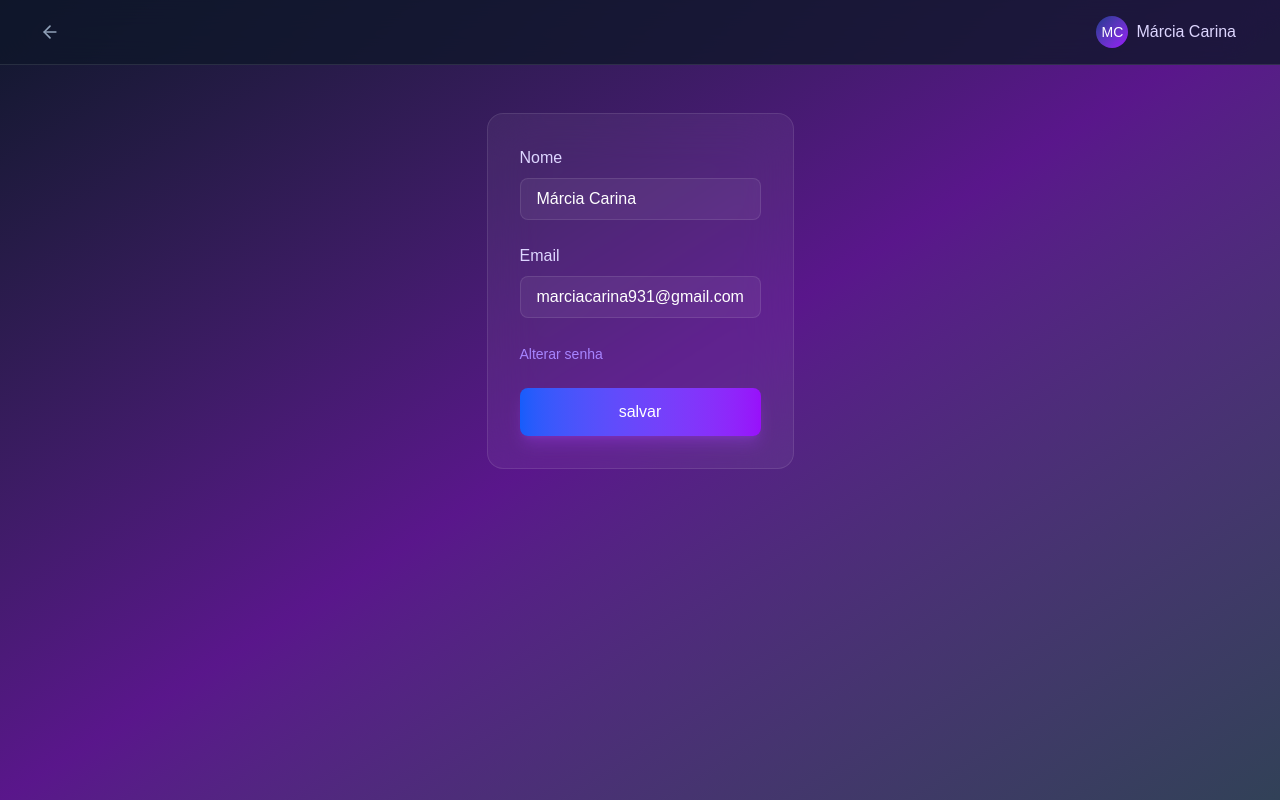
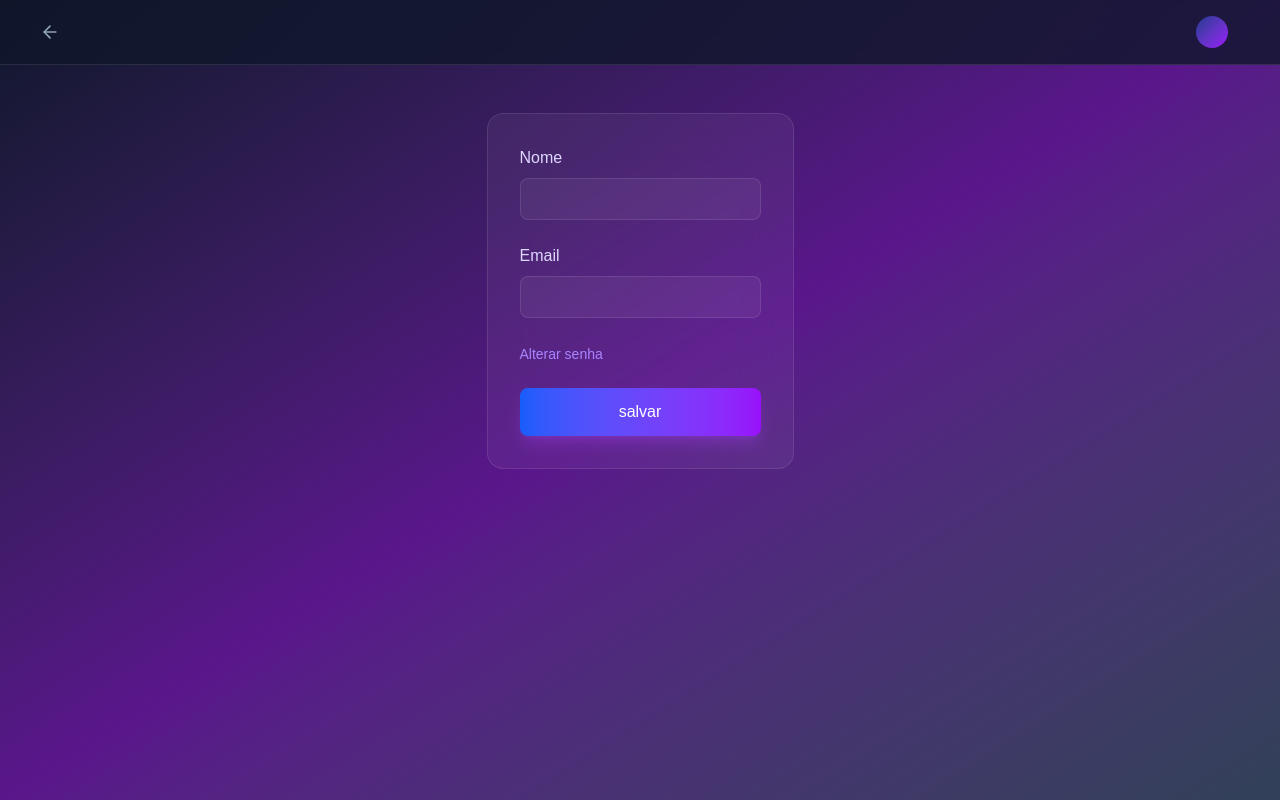
Before and after one commit to mcarina/minaro-forms, a Next.js app in the folder frontend/app/: page /Meu-Perfil in a window 1280 px wide. Built offline with nearby package versions, Linux system fonts and the light colour scheme; no server answers.

Commit message:
conectando a api, rota user me no frontend e pequenos ajustes no backend

```diff
--- a/frontend/app/src/app/(interno)/Home/components/formsGrid.tsx
+++ b/frontend/app/src/app/(interno)/Home/components/formsGrid.tsx
@@ -1,16 +1,27 @@
 "use client";
 import { Clock, Star, Users } from "lucide-react";
-import { FormFilter, FormItem, mockForms } from "../mocks/mockForms";
-import { useState } from "react";
+import { useEffect, useState } from "react";
 import FormDropdown from "./FormDropdown";
+import { getForms } from "../services/getForms.service";
+
+export type FormFilter = "all" | "favorites" | "recent"
 
 interface FormsGridProps {
     searchQuery: string;
     filter: FormFilter;
 }
 
+interface Form {
+    id: string
+    title: string
+    description: string
+    answersCount: number
+    lastUpdate: string
+    isFavorite: boolean
+}
+
 export default function FormsGrid({ searchQuery, filter }: FormsGridProps) {
-    const [forms, setForms] = useState<FormItem[]>(mockForms)
+    const [forms, setForms] = useState<Form[]>([])
     const normalizedSearch = searchQuery.trim().toLowerCase()
     const visibleForms = forms.filter((form, index) => {
         const matchesSearch =
@@ -31,6 +42,18 @@ export default function FormsGrid({ searchQuery, filter }: FormsGridProps) {
     const deleteForm = (id: string) => {
         setForms((prev) => prev.filter((form) => form.id !== id))
     }
+
+    useEffect(() => {
+        async function loadForms() {
+            try {
+                const data = await getForms()
+                setForms(data)
+            } catch (error) {
+                console.error(error)
+            }
+        } loadForms()
+    }, [])
+
     return (
         <div className="grid grid-cols-1 sm:grid-cols-2 lg:grid-cols-3 xl:grid-cols-4 gap-5">
             {visibleForms.map((form) => (
@@ -61,7 +84,7 @@ export default function FormsGrid({ searchQuery, filter }: FormsGridProps) {
                         <div className="flex items-center gap-4 text-sm">
                             <div className="flex items-center gap-1.5 text-violet-300">
                                 <Users className="w-4 h-4" />
-                                <span>{form.responses} respostas</span>
+                                <span>{form.answersCount} respostas</span>
                             </div>
                         </div>
                     </div>
@@ -69,7 +92,7 @@ export default function FormsGrid({ searchQuery, filter }: FormsGridProps) {
                     <footer className="pt-3 border-t border-white/10">
                         <div className="flex items-center gap-1.5 text-xs text-violet-400">
                             <Clock className="w-3.5 h-3.5" />
-                            <span>Editado {form.lastEdited}</span>
+                            <span>Editado {form.lastUpdate}</span>
                         </div>
                     </footer>
                 </div>
--- a/frontend/app/src/app/(interno)/Home/components/userMenu.tsx
+++ b/frontend/app/src/app/(interno)/Home/components/userMenu.tsx
@@ -1,13 +1,31 @@
 "use client";
 
 import Link from "next/link";
-import { useState } from "react";
+import { useEffect, useState } from "react";
 import { LogOut, Settings, User } from "lucide-react";
 import { useRouter } from "next/navigation";
+import { getMe } from "../../Meu-Perfil/services/getUserId.service";
+import { getInitials } from "@/app/utils/getInitials";
+
+interface User {
+    name: string
+}
 
 export default function UserMenu() {
   const router = useRouter();
   const [open, setOpen] = useState(false);
+  const [user, setUser] = useState<User | null>(null)
+
+    useEffect(() => {
+        async function loadUser() {
+            try {
+                const data = await getMe()
+                setUser(data)
+            } catch (error) {
+                console.error(error)
+            }
+        } loadUser()
+    }, [])
 
   return (
     <div>
@@ -17,11 +35,11 @@ export default function UserMenu() {
         className="flex items-center gap-2 text-violet-200 hover:text-white hover:bg-white/10 px-3 py-2 rounded-lg transition"
       >
         <div className="w-8 h-8 rounded-full bg-gradient-to-br from-blue-900 to-purple-600 flex items-center justify-center">
-          <span className="text-sm font-medium text-white">MC</span>
+          <span className="text-sm font-medium text-white">{getInitials(user?.name ?? "")}</span>
         </div>
 
         <span className="hidden sm:inline">
-          Márcia Carina
+          {user?.name}
         </span>
       </button>
 
--- a/frontend/app/src/app/(interno)/Home/mocks/mockForms.ts
+++ b/frontend/app/src/app/(interno)/Home/mocks/mockForms.ts
@@ -6,8 +6,6 @@ export interface FormItem {
   lastEdited: string
   isFavorite: boolean
 }
-
-export type FormFilter = "all" | "favorites" | "recent"
 
 export const mockForms: FormItem[] = [
   {
--- /dev/null
+++ b/frontend/app/src/app/(interno)/Home/services/getForms.service.ts
@@ -0,0 +1,7 @@
+import { api } from "@/app/services/api/Api"
+
+export async function getForms() {
+    const response = await api.get("/forms/me")
+
+    return response.data
+}
--- a/frontend/app/src/app/(interno)/Meu-Perfil/components/formPerfil.tsx
+++ b/frontend/app/src/app/(interno)/Meu-Perfil/components/formPerfil.tsx
@@ -1,15 +1,39 @@
 "use client";
 import { Eye, EyeOff } from "lucide-react";
-import { useState } from "react"
+import { useEffect, useState } from "react"
+import { getMe} from "../services/getUserId.service";
+
+interface User {
+    id: string
+    name: string
+    email: string
+    role?: string
+    createdAt: string
+    updatedAt: string
+}
 
 export default function FormPerfil() {
-    const [nome, setNome] = useState("Márcia Carina")
-    const [email, setEmail] = useState("marciacarina931@gmail.com")
+    const [user, setUser] = useState<User | null>(null)
+    const [nome, setNome] = useState("")
+    const [email, setEmail] = useState("")
     const [alterandoSenha, setAlterandoSenha] = useState(false)
     const [mostrarSenha, setMostrarSenha] = useState(false)
     const [senhaAtual, setSenhaAtual] = useState("")
     const [novaSenha, setNovaSenha] = useState("")
     const [confirmarSenha, setConfirmarSenha] = useState("")
+
+    useEffect(() => {
+        async function loadUser() {
+            try {
+                const user = await getMe()
+                setUser(user)
+                setNome(user.name)
+                setEmail(user.email)
+            } catch (error) {
+                console.error(error)
+            }
+        } loadUser()
+    }, [])
 
     return (
         <div className="space-y-6">
--- /dev/null
+++ b/frontend/app/src/app/(interno)/Meu-Perfil/services/getUserId.service.ts
@@ -0,0 +1,7 @@
+import { api } from "@/app/services/api/Api"
+
+export async function getMe() {
+    const response = await api.get("/users/me")
+
+    return response.data
+}
--- /dev/null
+++ b/frontend/app/src/app/utils/getInitials.ts
@@ -0,0 +1,23 @@
+export function getInitials(name?: string) {
+    if (!name || !name.trim()) {
+        return ""
+    }
+
+    const parts = name
+        .trim()
+        .split(" ")
+        .filter(Boolean)
+
+    if (parts.length === 0) {
+        return ""
+    }
+
+    if (parts.length === 1) {
+        return parts[0][0].toUpperCase()
+    }
+
+    return (
+        parts[0][0] +
+        parts[1][0]
+    ).toUpperCase()
+}
```
Also changed, not shown: 2 other files (tests, documents, lock files or other folders).
